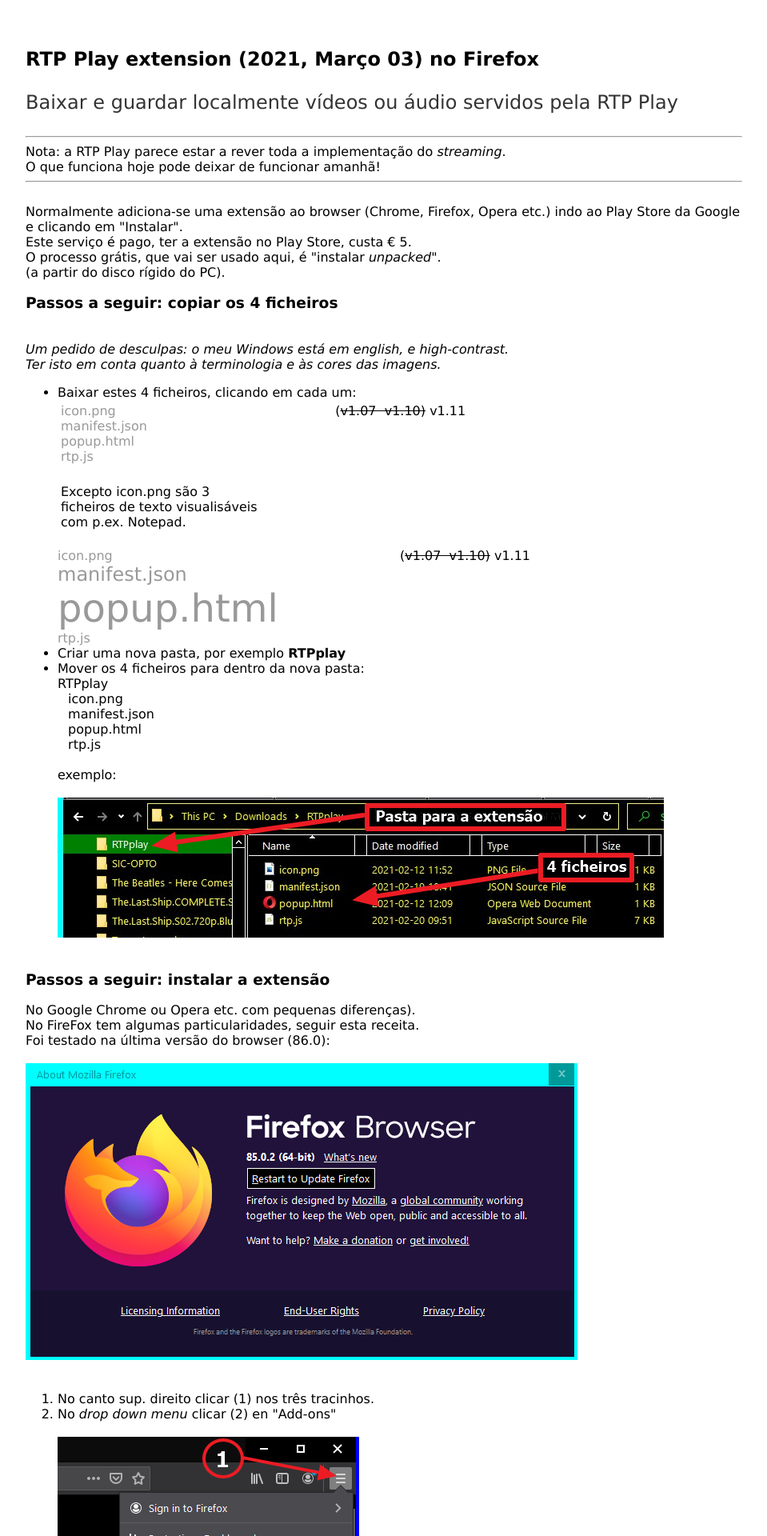
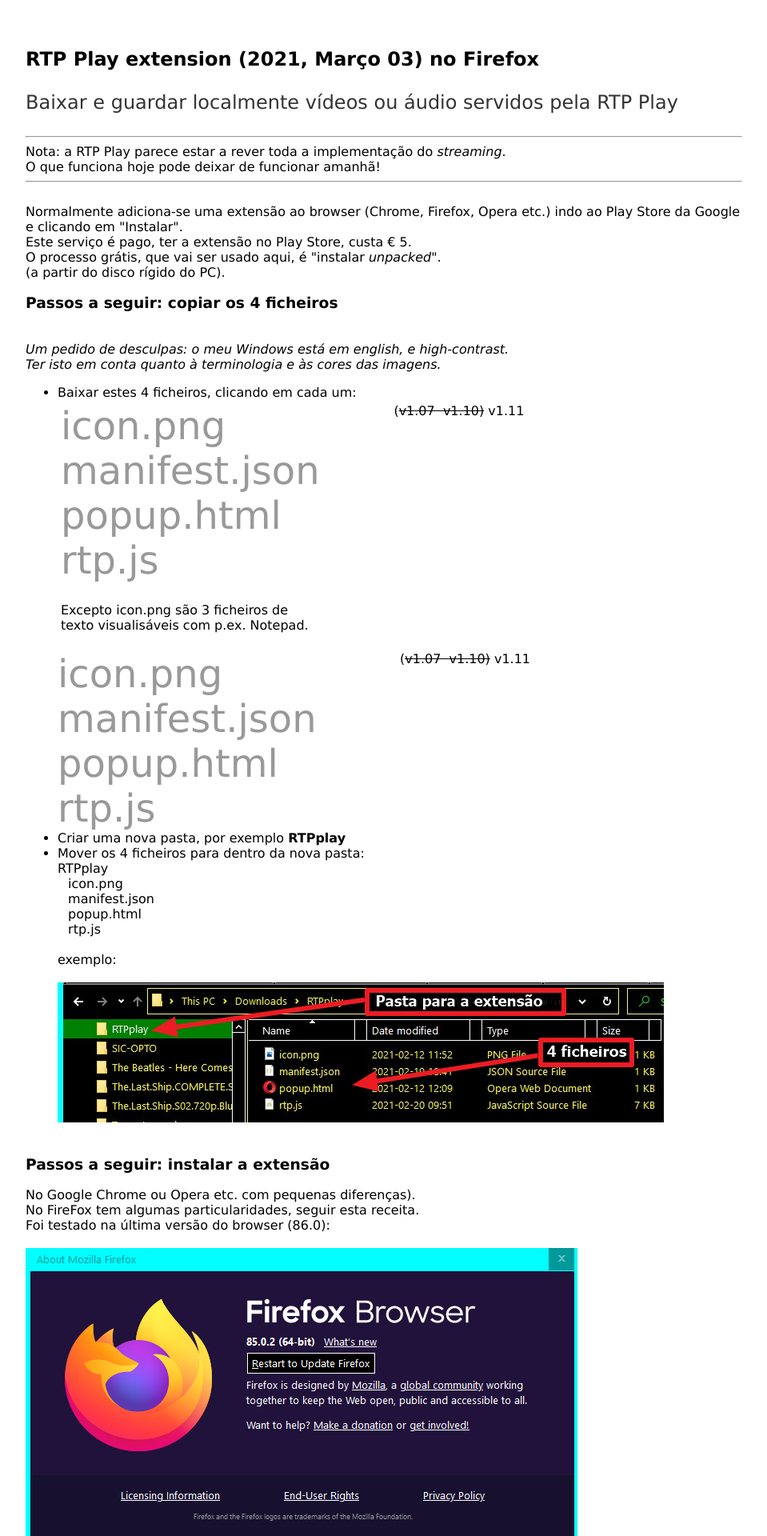
Before and after one commit to rtpplay/recursos.github.io, a Jekyll site: the page built from index_ff.html, in a window 1280 px wide. Shown: the top 1920 px of the page at 80% size, without its empty margins (160-1119 px from the left). Built offline with Jekyll 4.4.1, drawn with Linux system fonts in a browser that asks for light colours.

Commit message:
Update index_ff.html

```diff
--- a/index_ff.html
+++ b/index_ff.html
@@ -35,12 +35,17 @@
  <table cellpadding="2">
 <tbody>
 <tr>
-<td width = "30%">	<a href="files/icon.png" download>icon.png</a> <br>
+<td width = "30%">
+	<div style ="font-size: 48px;">
+	<a href="files/icon.png" download>icon.png</a> <br>
 	<a href="files/manifest.json" download>manifest.json</a> <br>
 	<a href="files/popup.html" download>popup.html</a> <br>
-	<a href="files/rtp.js" download>rtp.js</a> <br></td>
+	<a href="files/rtp.js" download>rtp.js</a> <br>
+	</div>
+	</td>
 	<td width = "10%">&nbsp;</td>
 	<td valign="top">(<s>v1.07 &nbsp;v1.10)</s>&nbsp;v1.11</td>
+
 </tr>
 	<tr><td><br>Excepto icon.png são 3 ficheiros de texto visualisáveis com p.ex. Notepad.<br>&nbsp;<br>
 		</td>
@@ -49,9 +54,9 @@
 </table>
 
  <div style="width:100%;">
-  <div style="width:30%; float:left;"><a href="files/icon.png">icon.png</a> <br>
-	<a style="font-size: 24px;" href="files/manifest.json">manifest.json</a> <br>
-	<a style="font-size: 48px;" href="files/popup.html">popup.html</a> <br>
+  <div style="width:30%; float:left; font-size: 48px;"><a href="files/icon.png">icon.png</a> <br>
+	<a  href="files/manifest.json">manifest.json</a> <br>
+	<a  href="files/popup.html">popup.html</a> <br>
 	<a href="files/rtp.js">rtp.js</a> <br></div>
   <div style="width:50%; float:right;">(<s>v1.07 &nbsp;v1.10)</s>&nbsp;v1.11</div>
 </div>
```
